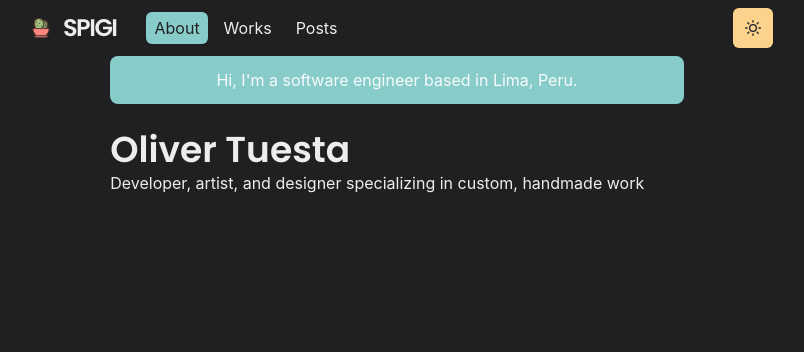
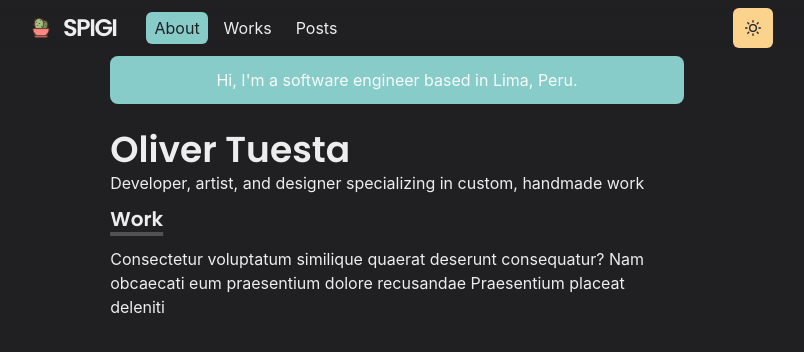
Before and after one commit to oliverTuesta/olivertuesta-homepage, a Next.js app: page / in a window 1280 px wide. Shown: the top 352 px of the page, without its empty margins (243-1047 px from the left). Built offline with nearby package versions, Linux system fonts and the light colour scheme.

Commit message:
feat: add section component with animations

```diff
--- /dev/null
+++ b/layouts/section.js
@@ -0,0 +1,21 @@
+import { motion } from 'framer-motion';
+import { chakra, shouldForwardProp } from '@chakra-ui/react';
+
+const StyledDiv = chakra(motion.div, {
+    shouldForwardProp: (prop) => {
+        return shouldForwardProp(prop) || prop !== 'transition';
+    },
+});
+
+const Section = ({ children, delay = 0 }) => (
+    <StyledDiv
+        initial={{ opacity: 0, y: 10 }}
+        animate={{ opacity: 1, y: 0 }}
+        transition={{ duration: 0.8, delay }}
+        mb={6}
+    >
+        {children}
+    </StyledDiv>
+);
+
+export default Section;
--- a/pages/index.js
+++ b/pages/index.js
@@ -1,4 +1,5 @@
 import { Box, Container, Heading } from '@chakra-ui/react';
+import Section from '../layouts/section';
 
 const Home = () => {
     return (
@@ -17,6 +18,17 @@
                     </p>
                 </Box>
             </Box>
+
+            <Section delay={0.1}>
+                <Heading as="h3" variant="section-title">
+                    Work
+                </Heading>
+                <p>
+                    Consectetur voluptatum similique quaerat deserunt
+                    consequatur? Nam obcaecati eum praesentium dolore recusandae
+                    Praesentium placeat deleniti
+                </p>
+            </Section>
         </Container>
     );
 };
```
